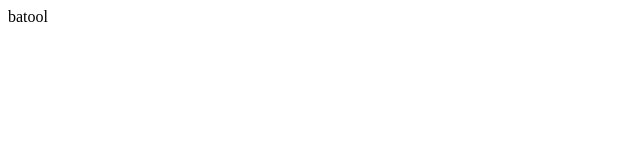
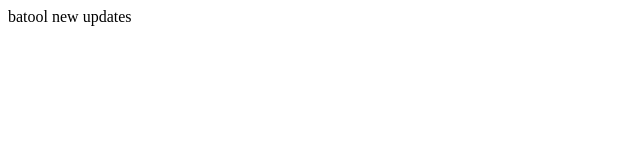
Before and after one commit to batoolshareef/qaautomation, a plain HTML site: page index.html in a window 1280 px wide. Shown: the full height of the page, 0-640 px from the left. Drawn offline with Linux system fonts and the light colour scheme.

Commit message:
new update

```diff
--- a/index.html
+++ b/index.html
@@ -8,5 +8,6 @@
 </head>
 <body>
  batool
+ new updates
 </body>
 </html>
```
